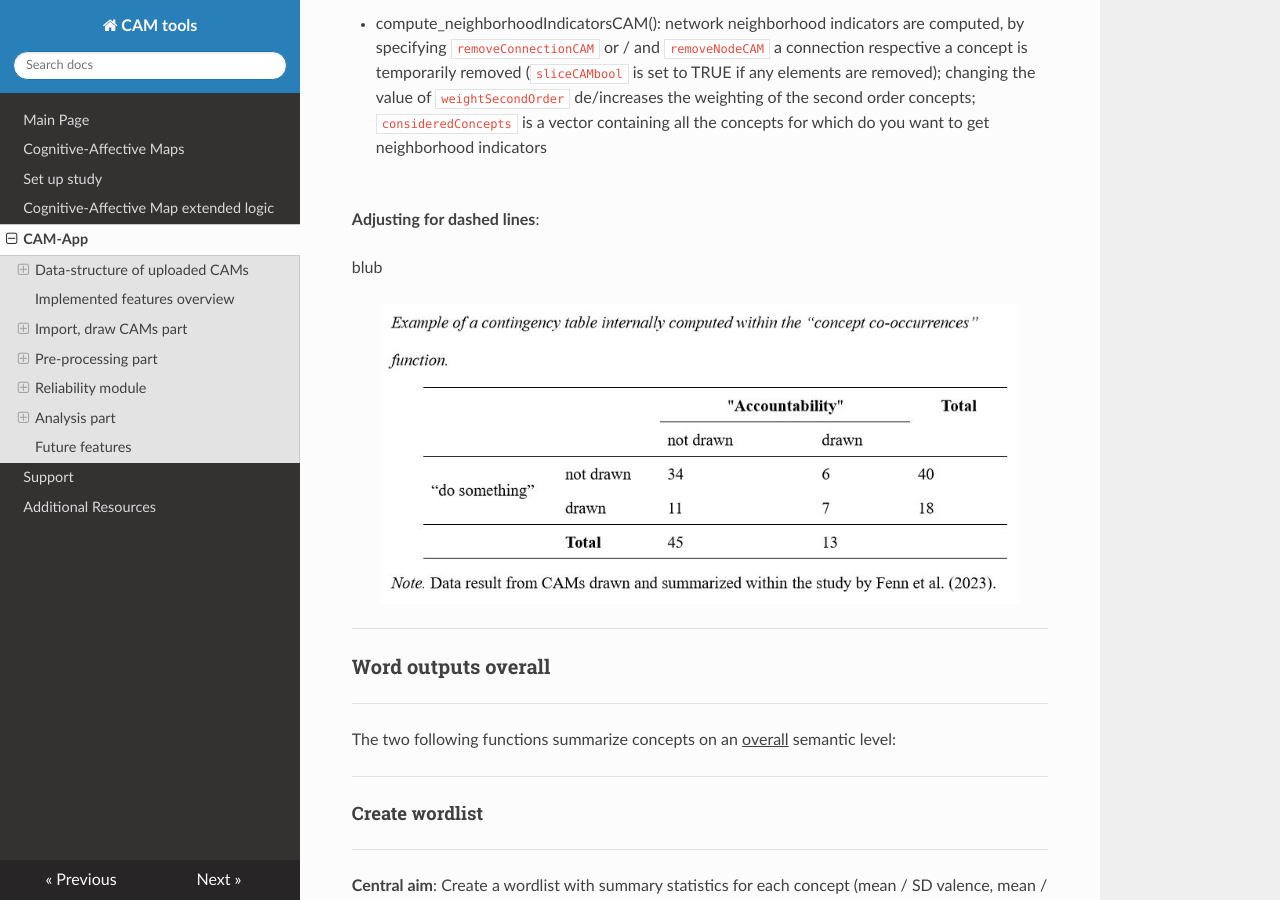
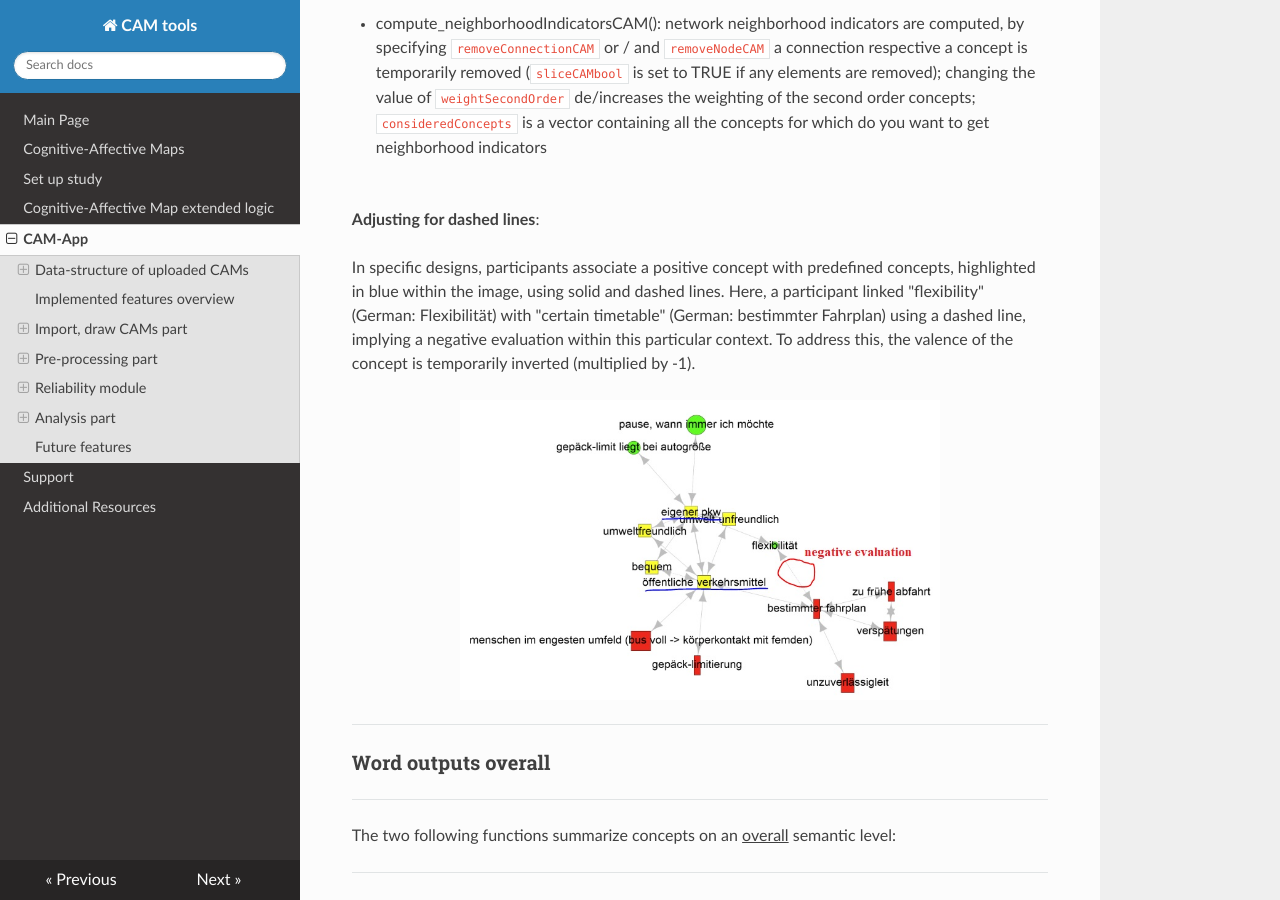
Before and after one commit to FennStatistics/CAMtools_documentation, an MkDocs documentation site: the page built from docs/CAM-App.md, in a window 1280 px wide and 900 px high, scrolled down 18929 px. Built offline with MkDocs 1.6.1, drawn with Linux system fonts in a browser that asks for light colours; nearby versions of some CDN libraries; some of the changed text lies outside the part shown.

Commit message:
updated  Adjusting for dashed lines:

```diff
--- a/docs/CAM-App.md
+++ b/docs/CAM-App.md
@@ -603,7 +603,7 @@ compute_indicatorsCAM(drawn_CAM = NULL,
 ---
 
 **Central aim**:
-Compute several variants (in total 6 variants) of average valences over group of concepts:
+Compute several variants (in total 6 variants) of average valences over group of concepts, whereby "X" is a placeholder for your choosen concept:
 
 - mean_1_X, mean_2_X: compute the mean valence over the neighborhood of order 1 / 2 with no adjustments
 - mean_1_dashed_X, mean_2_dashed_X: compute the mean valence over the neighborhood of order 1 / 2 with adjustment for dashed lines if connected to positive concepts (see picture, explanation below)
@@ -644,9 +644,9 @@ compute_neighborhoodIndicatorsCAM(drawn_CAM = NULL,
 **Adjusting for dashed lines**:
 
 
-blub
+In specific designs, participants associate a positive concept with predefined concepts, highlighted in blue within the image, using solid and dashed lines. Here, a participant linked "flexibility" (German: Flexibilität) with "certain timetable" (German: bestimmter Fahrplan) using a dashed line, implying a negative evaluation within this particular context. To address this, the valence of the concept is temporarily inverted (multiplied by -1).
 
-<img src="https://raw.githubusercontent.com/FennStatistics/CAMtools_documentation/master/docs/media/example_concept_co_occurrences.JPG" alt="Example table missing" style="height:300px;" class="centerImg">
+<img src="https://raw.githubusercontent.com/FennStatistics/CAMtools_documentation/master/docs/media/neighborhood_CAM_1568.jpg" alt="Example neighborhood CAM missing" style="height:300px;" class="centerImg">
 
 
 ***
```
